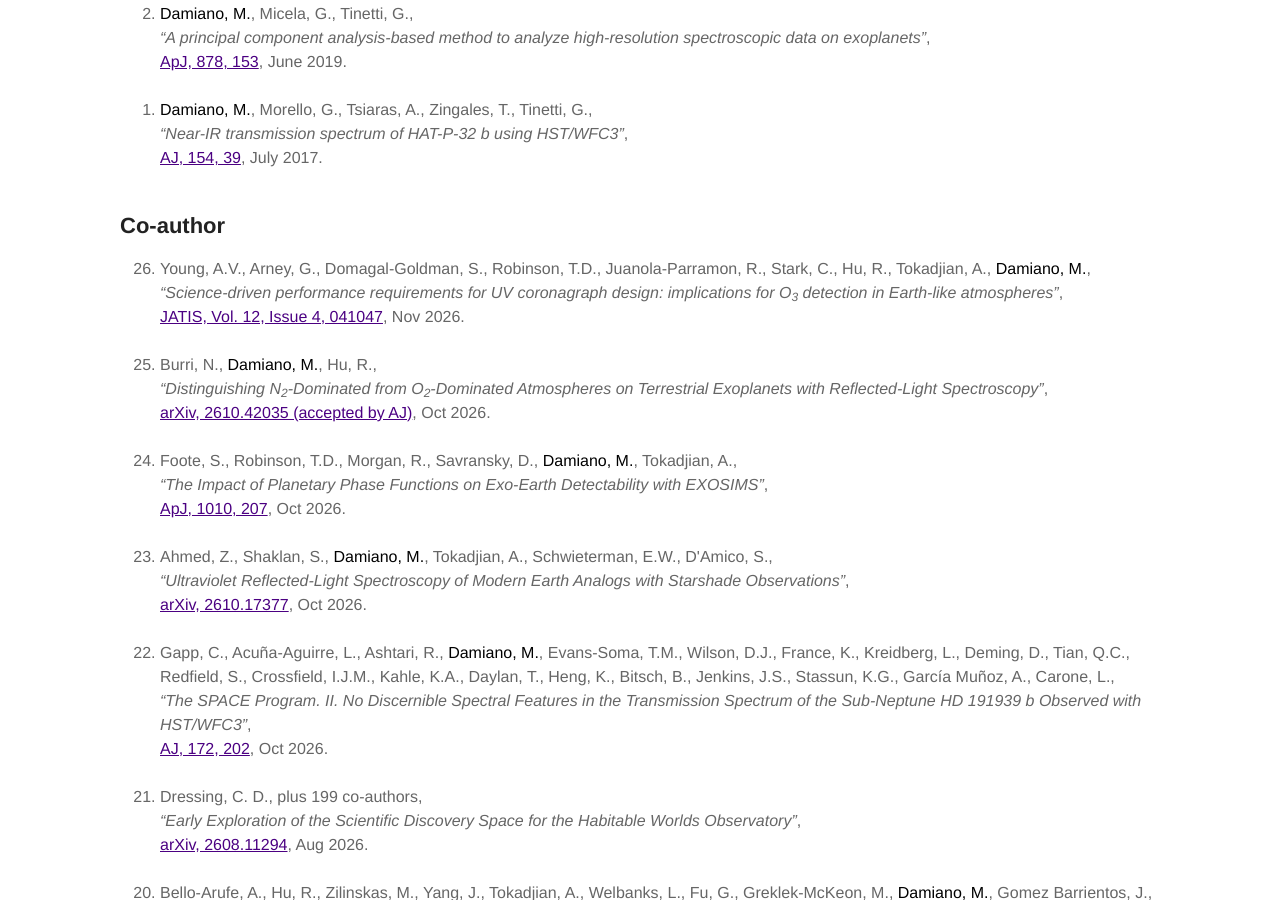
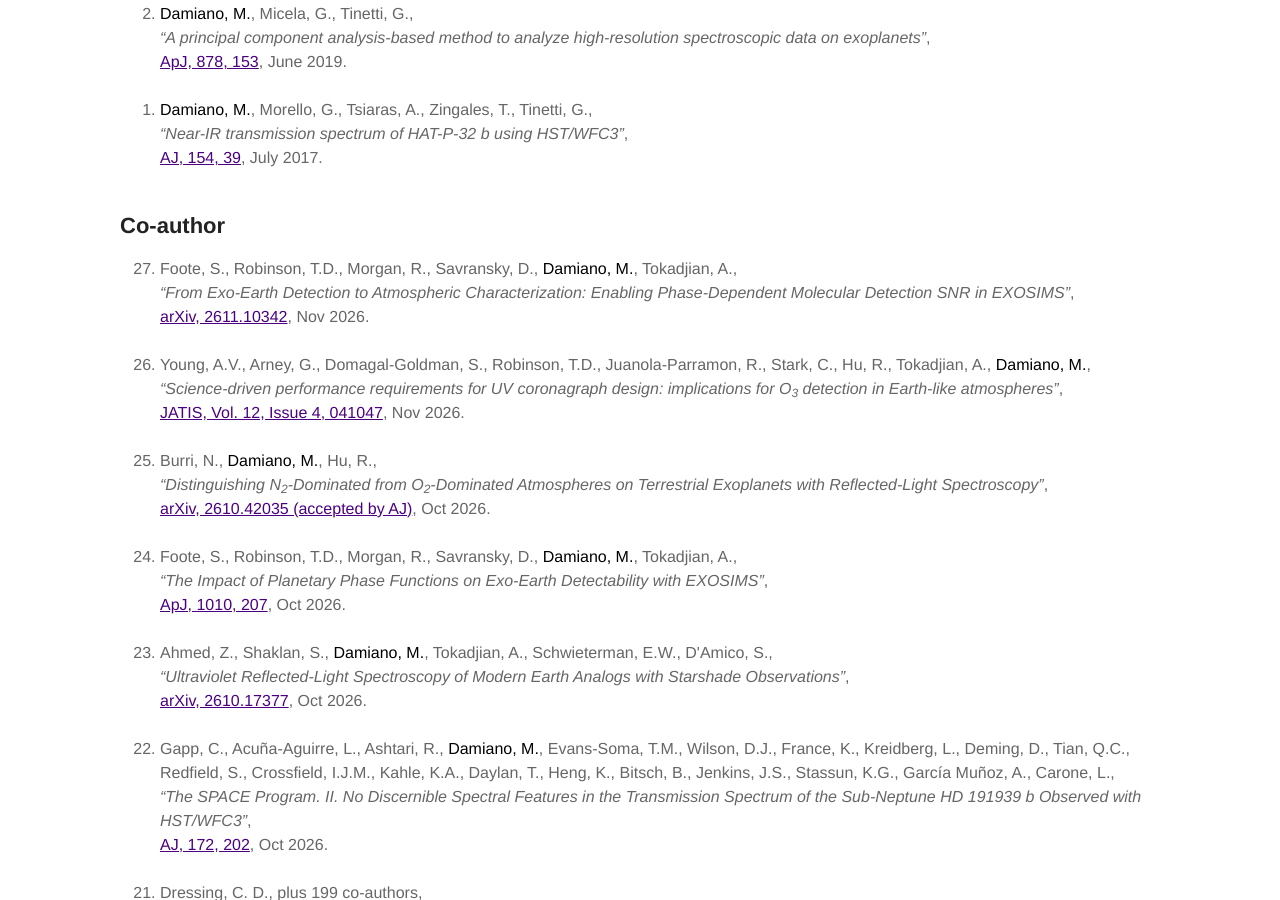
Before and after one commit to MDamiano/MDamiano.github.io, a Jekyll site: the page built from publications.md, in a window 1280 px wide and 900 px high, scrolled down 1856 px. Built offline with Jekyll 4.4.1, drawn with Linux system fonts in a browser that asks for light colours.

Commit message:
Add Foote phase-dependent molecular detection paper

```diff
--- a/_data/publications.yml
+++ b/_data/publications.yml
@@ -185,6 +185,21 @@ sections:
   - id: co-author
     title: Co-author
     entries:
+      - cite_key: Foote2026PhaseDependentDetection
+        entry_type: article
+        authors_html: "Foote, S., Robinson, T.D., Morgan, R., Savransky, D., <strong>Damiano, M.</strong>, Tokadjian, A."
+        authors_bibtex: "Foote, S. and Robinson, T. D. and Morgan, R. and Savransky, D. and Damiano, M. and Tokadjian, A."
+        title: "From Exo-Earth Detection to Atmospheric Characterization: Enabling Phase-Dependent Molecular Detection SNR in EXOSIMS"
+        link_url: "https://arxiv.org/abs/2611.10342"
+        link_label: "arXiv, 2611.10342"
+        display_date: "Nov 2026"
+        year: "2026"
+        month: "nov"
+        journal: "arXiv e-prints"
+        pages: "arXiv:2611.10342"
+        doi: "10.48550/arXiv.2611.10342"
+        archiveprefix: "arXiv"
+        eprint: "2611.10342"
       - cite_key: Young2026UVCoronagraph
         entry_type: article
         authors_html: "Young, A.V., Arney, G., Domagal-Goldman, S., Robinson, T.D., Juanola-Parramon, R., Stark, C., Hu, R., Tokadjian, A., <strong>Damiano, M.</strong>"
```
